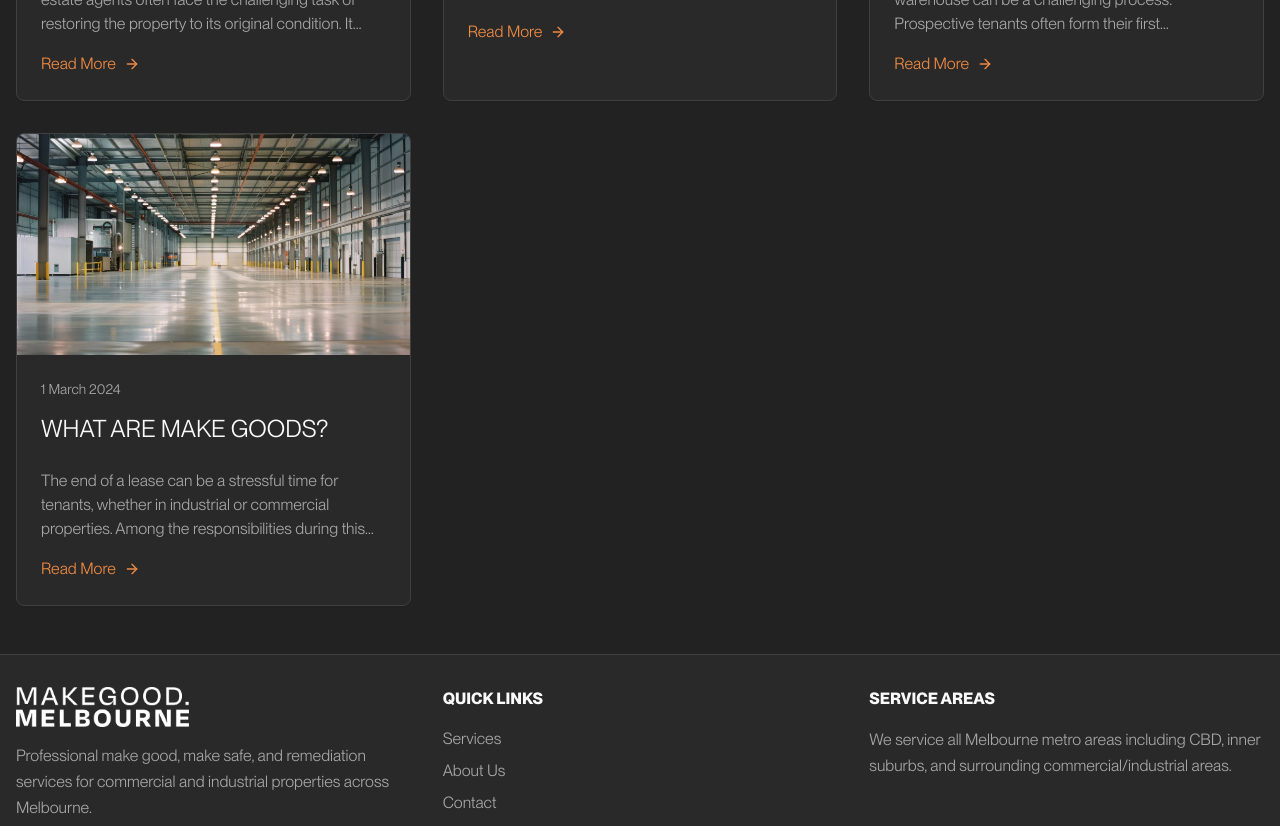
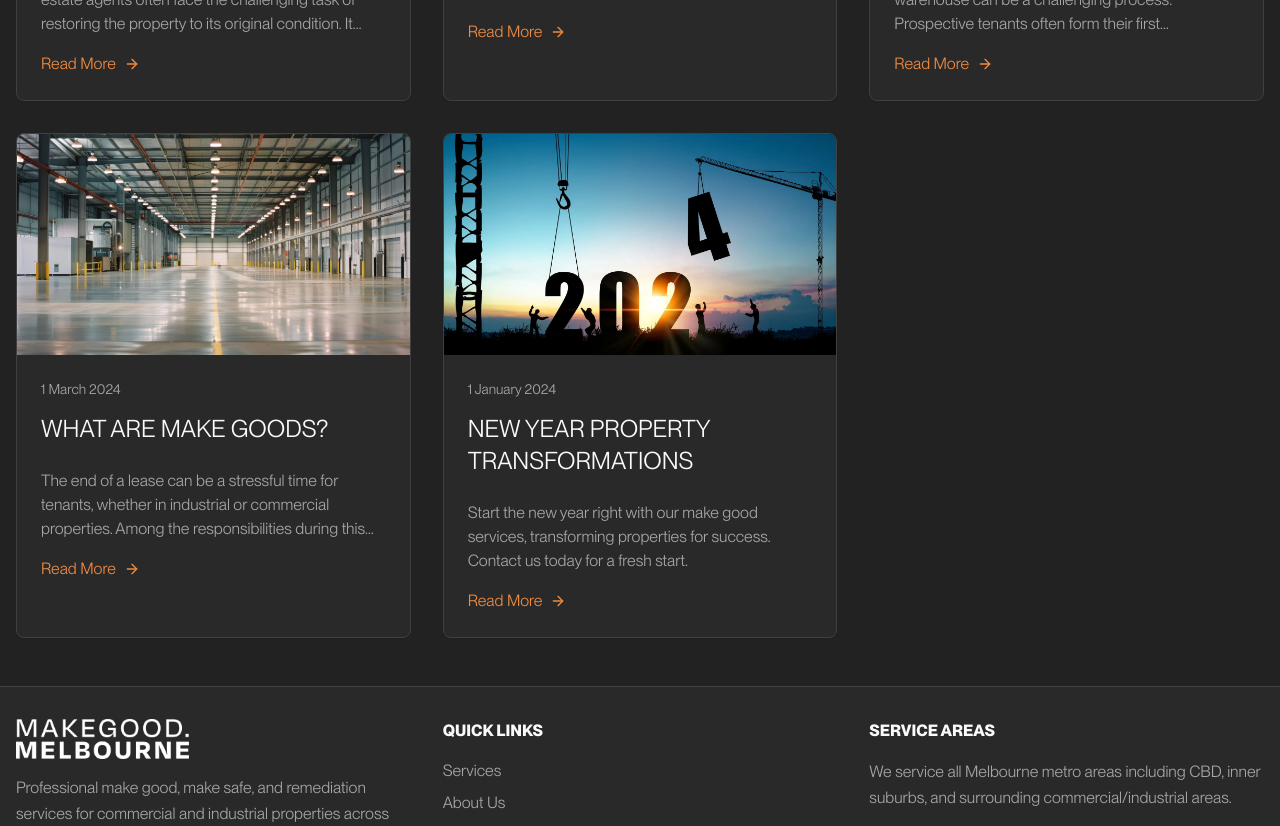
Before and after one commit to makegood-melbourne/makegood-melbourne-landing, a React (Vite) app: page /blog in a window 1280 px wide. Shown: the part 700-1526 px from the top of the page. Built offline with nearby package versions, Linux system fonts and the light colour scheme; the HTML template or start-up script is replaced by a standard one.

Commit message:
Add "New Year Property Transformations" blog post
Adds the "New Year Property Transformations" blog post, including its image and content, to the site. Updates blog post data and image handling logic to accommodate the new entry.

```diff
--- a/src/data/blogPosts.ts
+++ b/src/data/blogPosts.ts
@@ -237,5 +237,38 @@ Professionals also have the tools and experience to handle complex requirements,
 Make goods are a crucial part of the end-of-lease process, ensuring compliance with agreements, avoiding disputes, and maintaining positive landlord relationships. By understanding their responsibilities and investing in professional services, tenants can ensure a seamless handover and focus on their next steps with peace of mind.
 
 If you're approaching the end of your lease and want to ensure everything is handled perfectly, contact us today. Our expert team specialises in efficient, reliable make-good services tailored to your needs. Don't leave it to chance—let us handle the details so you can move on without stress.`
+  },
+  {
+    id: "5",
+    slug: "new-year-property-transformations",
+    title: "New Year Property Transformations",
+    date: "1 January 2024",
+    excerpt: "Start the new year right with our make good services, transforming properties for success. Contact us today for a fresh start.",
+    image: "/src/assets/blog/new-year-makegood.webp",
+    content: `New Year Property Transformations
+
+1 Jan 2024
+
+As we bid farewell to the old year and welcome the new one with open arms, it's a time for reflection, resolutions, and, most importantly, renewal. At MakeGOOD.Melbourne, we understand the significance of starting the year on the right foot, not just for individuals but also for properties. Join us on a journey as we explore the transformative power of make good services and how they can breathe new life into tired spaces, setting the stage for success in the year ahead.
+
+## Reflecting on the Past:
+
+The end of the year is a natural time for introspection, both personally and professionally. Property owners and landlords often find themselves reflecting on the wear and tear their properties have endured over the past months or years. From scuffed walls and worn carpets to outdated fixtures and appliances, it's easy to see how even the most well-maintained properties can start to show signs of age.
+
+## Setting Intentions:
+
+Just as individuals set resolutions for self-improvement in the new year, property owners can set intentions for their spaces. These intentions may vary depending on the goals and priorities of the landlord, but common themes include enhancing aesthetics, improving functionality, and ensuring compliance with lease agreements and building codes. Whether it's a simple refresh or a complete overhaul, our makegood services are designed to help property owners achieve their goals efficiently and effectively.
+
+## The Make Good Process:
+
+The make good process is a comprehensive undertaking that involves more than just a fresh coat of paint and a thorough cleaning. It begins with a detailed assessment of the property's current condition, identifying any areas in need of repair, replacement, or refurbishment. From there, our expert team develops a tailored plan of action to address each issue methodically, ensuring that the property is returned to its original condition in a timely and cost-effective manner.
+
+## Embracing Change:
+
+The new year is a time of change and renewal, and there's no better way to embrace this spirit than by investing in the future of your property. Whether you're preparing to welcome new tenants or simply looking to breathe new life into an existing space, our makegood services can help you achieve your goals with minimal stress and hassle. By taking care of the details and leaving no stone unturned, we ensure that your property is not only ready for the year ahead but positioned for long-term success.
+
+## Conclusion:
+
+As we embark on this journey into the new year, let's not forget the importance of starting fresh and setting ourselves up for success. At MakeGOOD.Melbourne, we're committed to helping you achieve your goals and realize the full potential of your property. Whether you're a landlord preparing to list your property for lease or a tenant preparing to move on to new opportunities, our makegood services are here to support you every step of the way. Contact us today to learn more about how we can help you make the most of the new year and beyond.`
   }
 ];
--- a/src/pages/Blog.tsx
+++ b/src/pages/Blog.tsx
@@ -8,6 +8,7 @@ import cleaningImage from "@/assets/blog/cleaning-services.webp";
 import paintingImage from "@/assets/blog/painting-wall.webp";
 import warehouseImage from "@/assets/blog/warehouse-makegood.webp";
 import propertyImage from "@/assets/blog/property-transformation.webp";
+import newYearImage from "@/assets/blog/new-year-makegood.webp";
 
 const Blog = () => {
   const getImage = (imagePath: string) => {
@@ -15,6 +16,7 @@ const Blog = () => {
     if (imagePath.includes('painting-wall')) return paintingImage;
     if (imagePath.includes('warehouse-makegood')) return warehouseImage;
     if (imagePath.includes('property-transformation')) return propertyImage;
+    if (imagePath.includes('new-year-makegood')) return newYearImage;
     return cleaningImage;
   };
   return (
--- a/src/pages/BlogPost.tsx
+++ b/src/pages/BlogPost.tsx
@@ -8,6 +8,7 @@ import cleaningImage from "@/assets/blog/cleaning-services.webp";
 import paintingImage from "@/assets/blog/painting-wall.webp";
 import warehouseImage from "@/assets/blog/warehouse-makegood.webp";
 import propertyImage from "@/assets/blog/property-transformation.webp";
+import newYearImage from "@/assets/blog/new-year-makegood.webp";
 
 const BlogPost = () => {
   const { slug } = useParams<{ slug: string }>();
@@ -18,6 +19,7 @@ const BlogPost = () => {
     if (imagePath.includes('painting-wall')) return paintingImage;
     if (imagePath.includes('warehouse-makegood')) return warehouseImage;
     if (imagePath.includes('property-transformation')) return propertyImage;
+    if (imagePath.includes('new-year-makegood')) return newYearImage;
     return cleaningImage;
   };
 
```
Also changed, not shown: src/assets/blog/new-year-makegood.webp (added).
